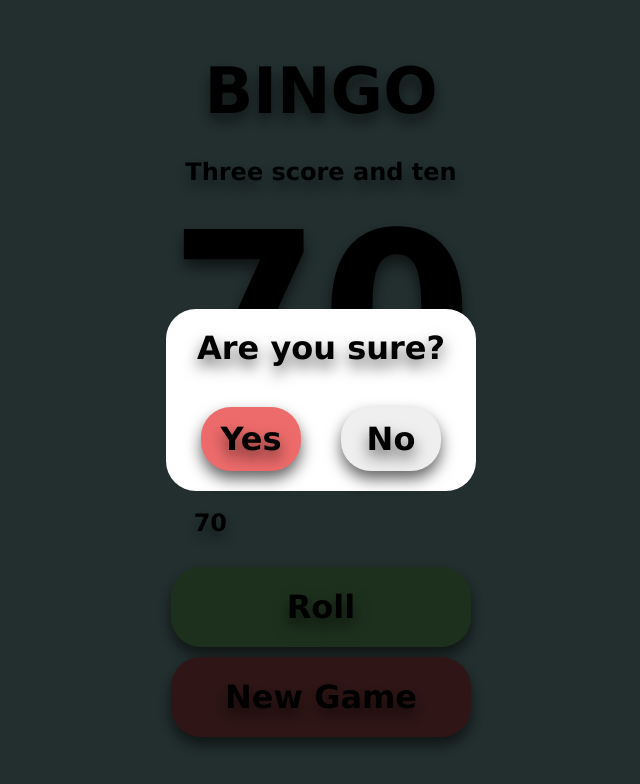
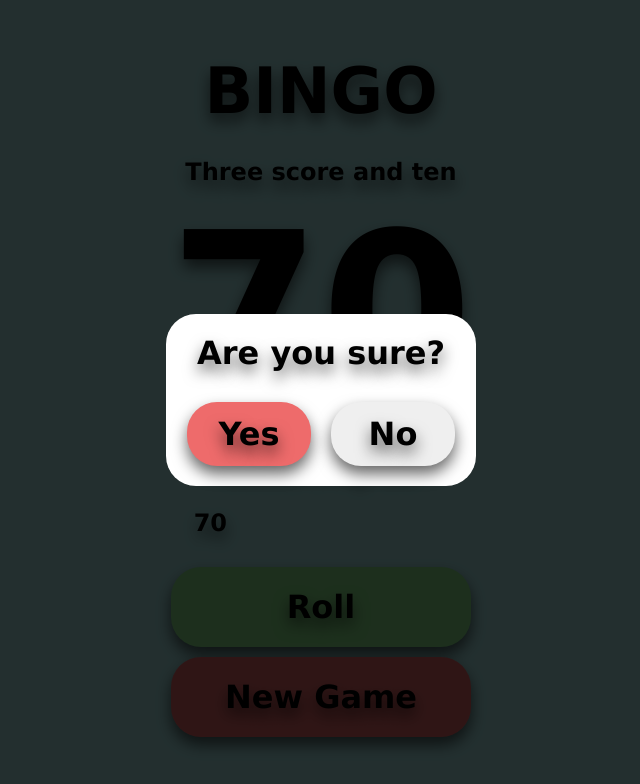
Before and after one commit to jamespanter/bingo, a plain HTML site: page index.html in a window 1280 px wide. Both pictures are taken after a click on the button "New Game". Shown: the whole page, without its empty margins (319-959 px from the left). Drawn offline with Linux system fonts and the light colour scheme.

Commit message:
Modal styling

```diff
--- a/style.css
+++ b/style.css
@@ -105,8 +105,9 @@ body div#modal div button {
   font-size: 32px;
   height: 64px;
   min-width: 100px;
-  width: 30%;
-  margin: 20px;
+  width: 40%;
+  margin: 10px;
+  margin-bottom: 20px;
   text-align: center;
 }
 
```
